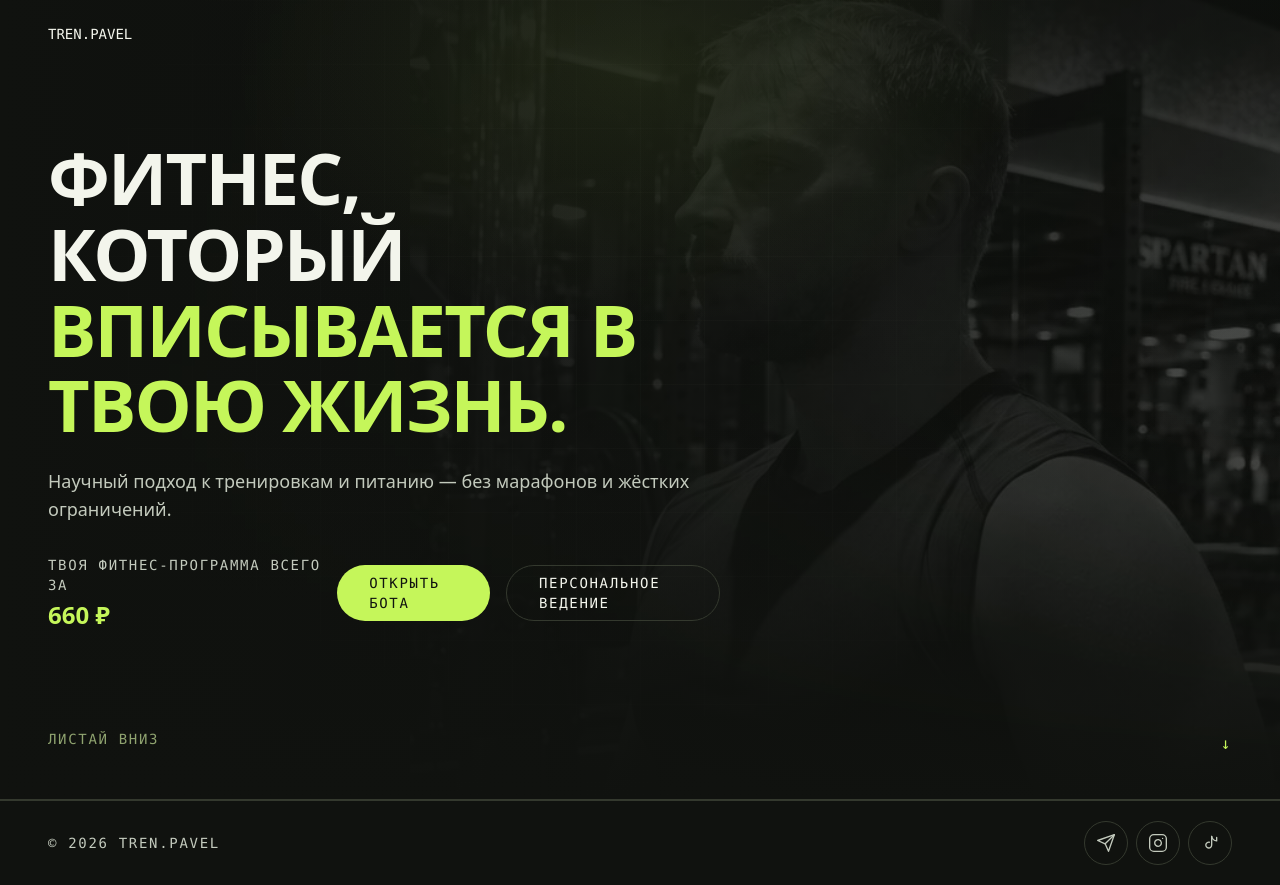
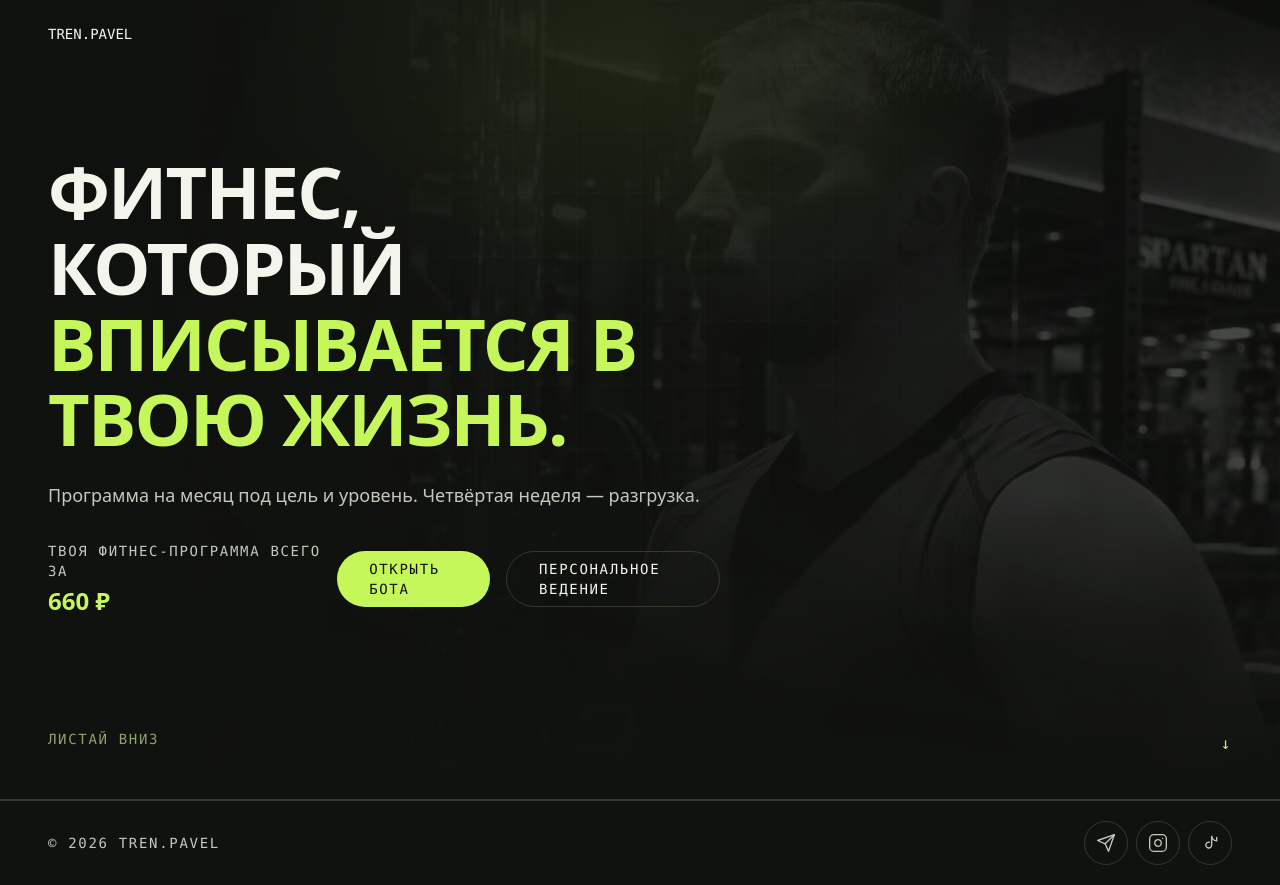
Before and after one commit to netrenbolone-eng/trenpavelbot, a Next.js app: page / in a window 1280 px wide. Built offline with nearby package versions, Linux system fonts and the light colour scheme; no server answers.

Commit message:
refactor: replace template slogans with concrete facts (Group D)

```diff
--- a/components/sections/AdditionalSections.tsx
+++ b/components/sections/AdditionalSections.tsx
@@ -91,8 +91,8 @@ export function AboutSection() {
             Я — Павел. <span className="text-accent">TREN.PAVEL.</span>
           </h2>
           <p className="mt-6 max-w-xl text-base leading-relaxed text-muted sm:text-lg">
-            В основе моего подхода — научный взгляд на тренировки и питание. Без марафонов и жёстких
-            ограничений: система должна вписываться в реальную жизнь.
+            Программа под цель и уровень. Частота 1–4 тренировки в неделю. Четвёртая неделя —
+            разгрузка. Гайд по питанию и консультации с тренером в подписке.
           </p>
         </div>
       </div>
--- a/components/sections/BotOfferSection.tsx
+++ b/components/sections/BotOfferSection.tsx
@@ -22,8 +22,8 @@ export default function BotOfferSection() {
               ТРЕНИРОВКИ И ПИТАНИЕ
             </h2>
             <p className="mt-6 max-w-2xl text-base leading-relaxed text-muted sm:text-lg">
-              В боте TREN.PAVEL можно подобрать программу тренировок, разобраться с питанием и
-              отслеживать свои результаты.
+              Программа на месяц под цель и уровень. Частота 1–4 тренировки в неделю.
+              Четвёртая неделя — разгрузка.
             </p>
           </div>
 
--- a/components/sections/HeroSection.tsx
+++ b/components/sections/HeroSection.tsx
@@ -50,7 +50,7 @@ export default function HeroSection() {
               variants={fadeUp}
               className="mt-6 max-w-2xl text-base leading-relaxed text-muted sm:text-lg"
             >
-              Научный подход к тренировкам и питанию — без марафонов и жёстких ограничений.
+              Программа на месяц под цель и уровень. Четвёртая неделя — разгрузка.
             </motion.p>
 
             <motion.div
```
